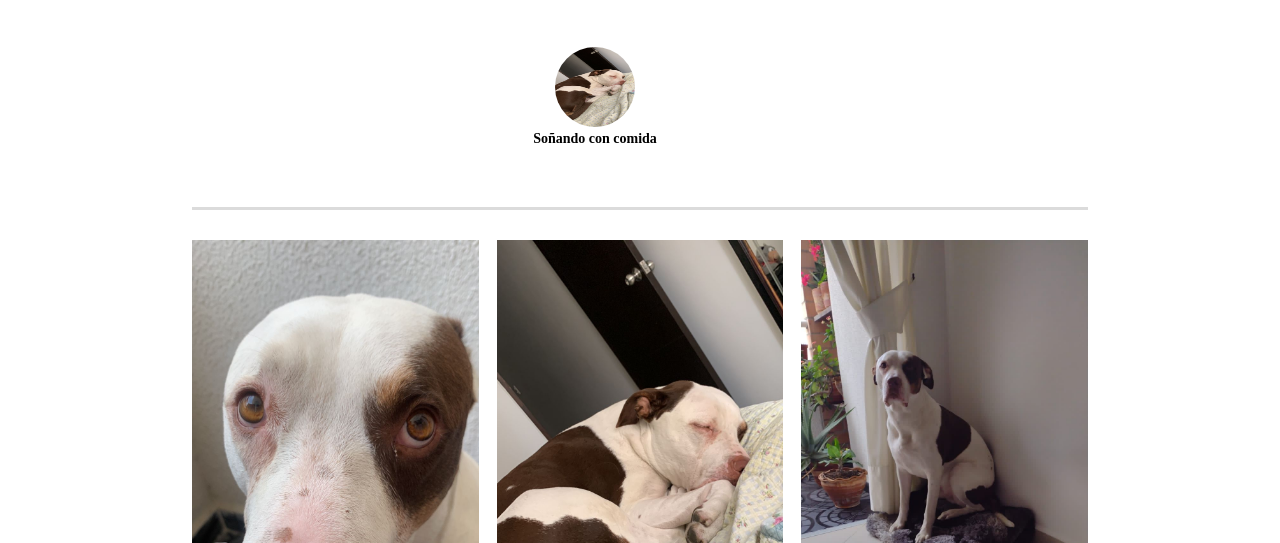
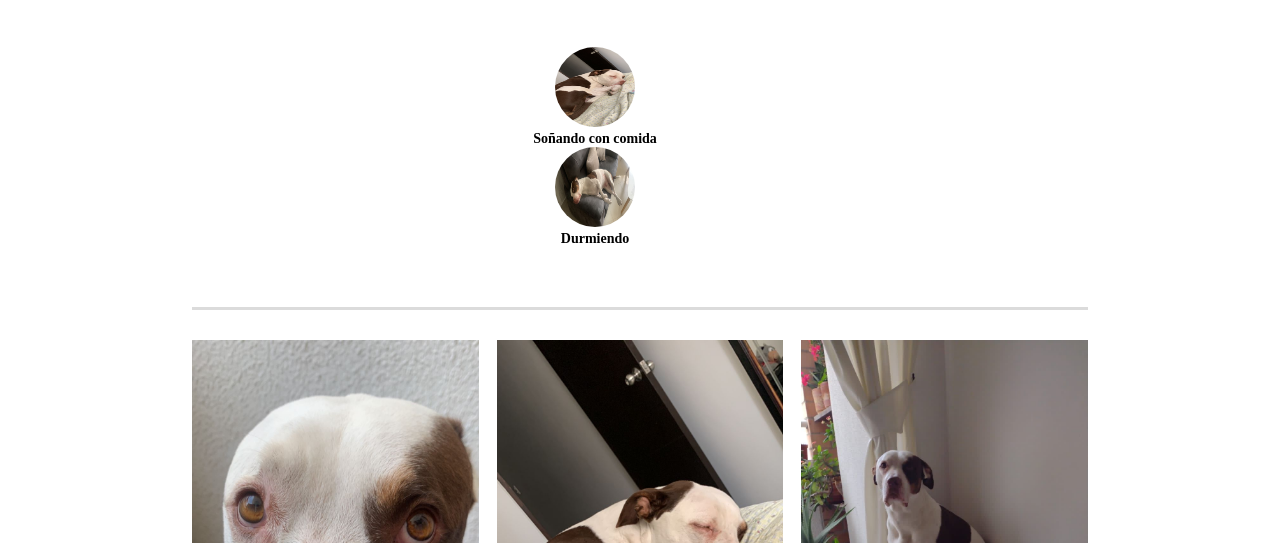
Before and after one commit to juangiraldo95/Proyecto-RIWI, a plain HTML site: page ejercicio3.html in a window 1280 px wide. Shown: the part 257-800 px from the top of the page. Drawn offline with Linux system fonts and the light colour scheme.

Commit message:
Update ejercicio3.html

```diff
--- a/ejercicio3.html
+++ b/ejercicio3.html
@@ -47,6 +47,8 @@
             <div class="historias_dev">
                 <img src="eros2.jpeg" alt="" width="200">
                 <p>Soñando con comida</p>
+                <img src="eros3.jpeg" alt="" width="200">
+                <p>Durmiendo</p>
             </div>
         </div>
     </header>
```
